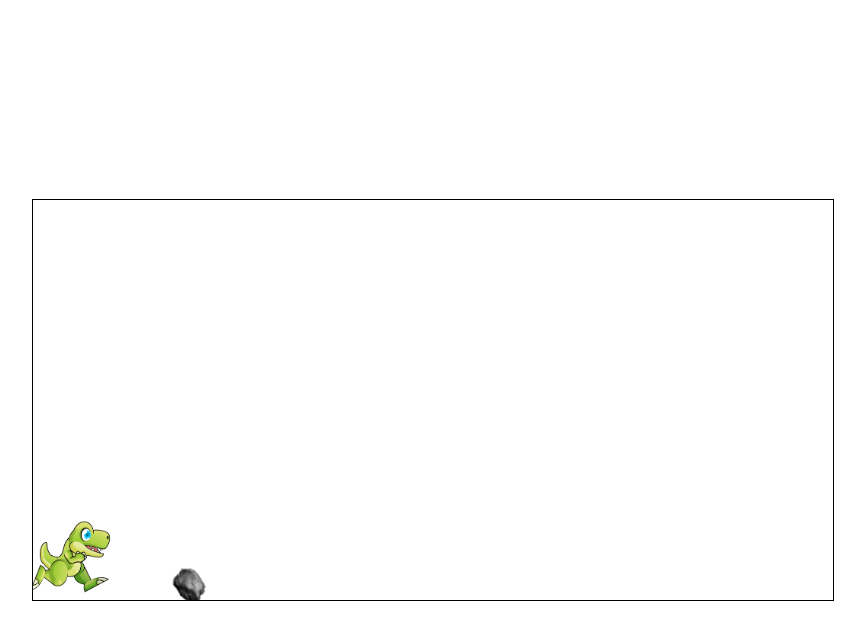
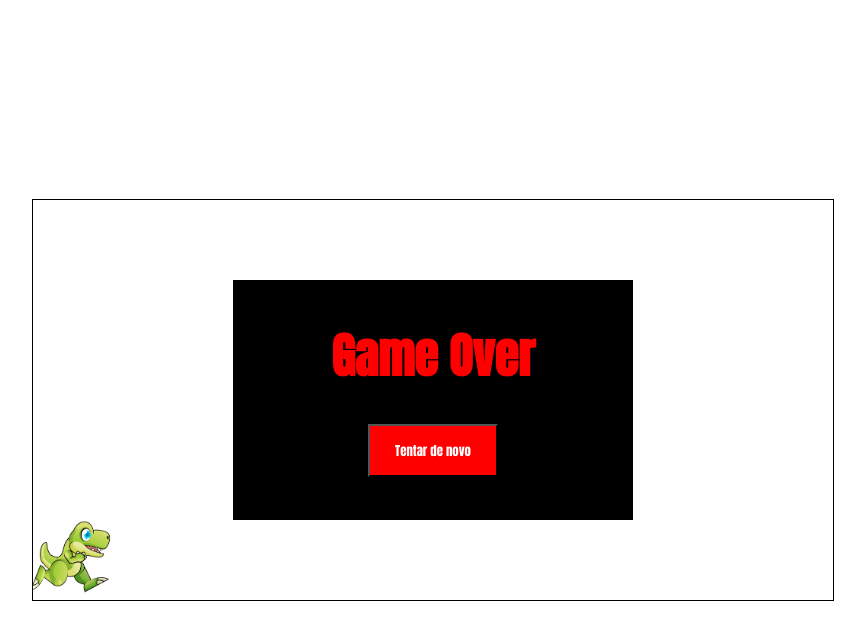
Before and after one commit to Denysmak/Jogo-do-dinossauro, a plain HTML site: page index.html in a window 1280 px wide. Both pictures are taken after a click on the button "PLAY". Shown: the whole page, without its empty margins (207-1072 px from the left). Drawn offline with Linux system fonts and the light colour scheme.

Commit message:
fullscreen gameover funciona

```diff
--- a/script.js
+++ b/script.js
@@ -188,28 +188,28 @@ function exit() {
 
 }
 
-// let checkDead = setInterval(() => {
+let checkDead = setInterval(() => {
 
-//     var characterTop = parseInt(window.getComputedStyle(character).getPropertyValue("top"));
+    var characterTop = parseInt(window.getComputedStyle(character).getPropertyValue("top"));
 
     var blockLeft = parseInt(window.getComputedStyle(block).getPropertyValue("left"));
-//     if (document.fullscreenElement == null) {
-//         if (blockLeft < 20 && blockLeft > 0 && characterTop >= 290) {
-//             block.style.animation = "none";
-//             block.style.display = "none"
-//             lose.style.display = "flex"
-//             youLose.play();
-//         }
-//     }
-//     else{
-//         if(blockLeft < 40 && blockLeft > 0 && characterTop >= "75%"){
-//             block.style.animation = "none";
-//             block.style.display = "none"
-//             lose.style.display = "flex"
-//             youLose.play();
-//         }
-//     }
-// }, 10)
+    if (document.fullscreenElement == null) {
+        if (blockLeft < 20 && blockLeft > 0 && characterTop >= 290) {
+            block.style.animation = "none";
+            block.style.display = "none"
+            lose.style.display = "flex"
+            youLose.play();
+        }
+    }
+    else{
+        if(blockLeft < 150 && blockLeft > 5 && characterTop >= 700){
+            block.style.animation = "none";
+            block.style.display = "none"
+            lose.style.display = "flex"
+            youLose.play();
+        }
+    }
+}, 1)
 
 
     sound.addEventListener("click", () => {
@@ -354,7 +354,7 @@ function jump() {
 }
 
     setTimeout(() => {
-        block.classList.add("blockAnimate")
+        block.classList.add("blockAnimateBig")
     }, 2500);
 
 
--- a/style.css
+++ b/style.css
@@ -127,17 +127,17 @@ top: 5px;
     left: 780px;
     display: none;
 }
-.blockAnimate{
+/* .blockAnimate{
     animation: block 1s infinite linear;
-}
+} */
 .blockAnimateBig{
     animation: block2 1s infinite linear;
 }
-
+/*
 @keyframes block{
     0%{left:770px}
     100%{left:-40px}
-}
+} */
 @keyframes block2 {
     0% {left: 97%}
     100% {left: -40px}
```
